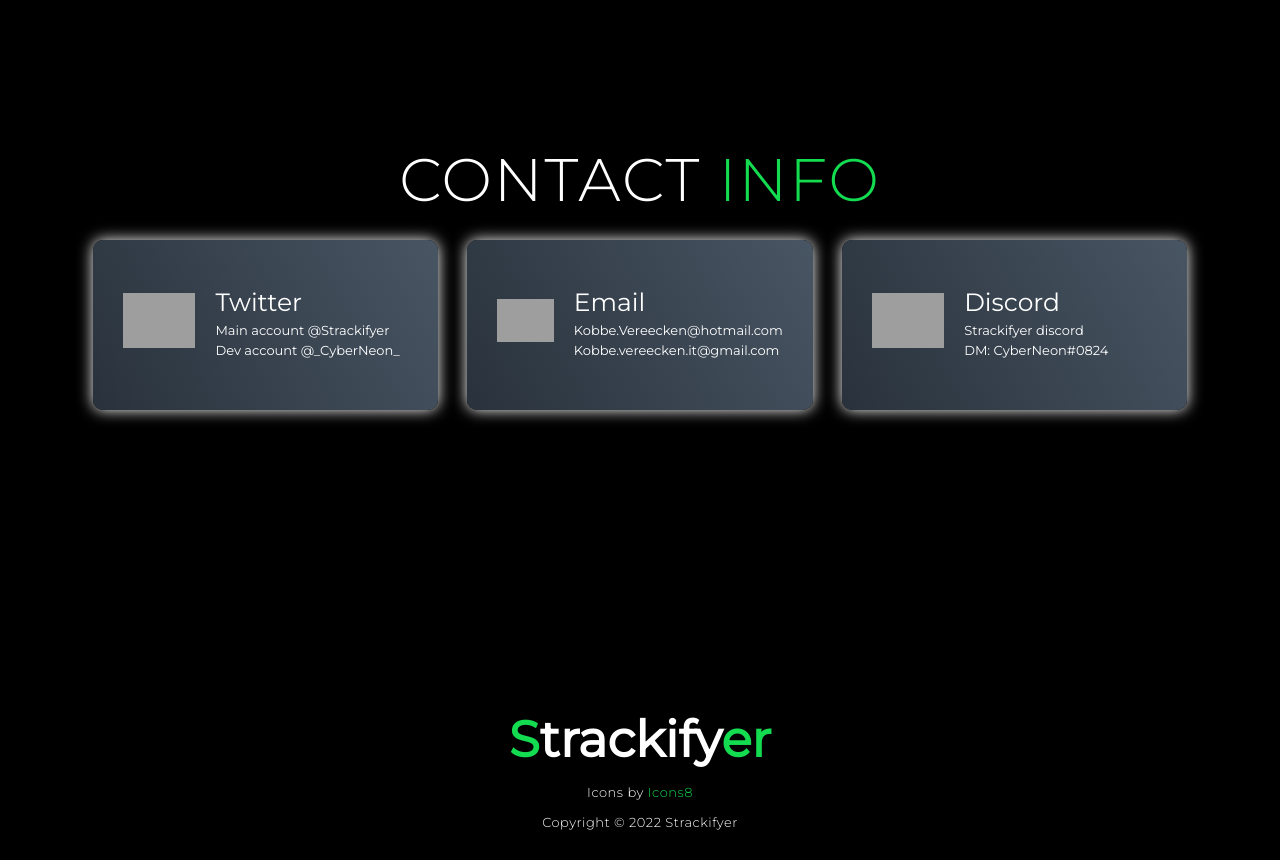
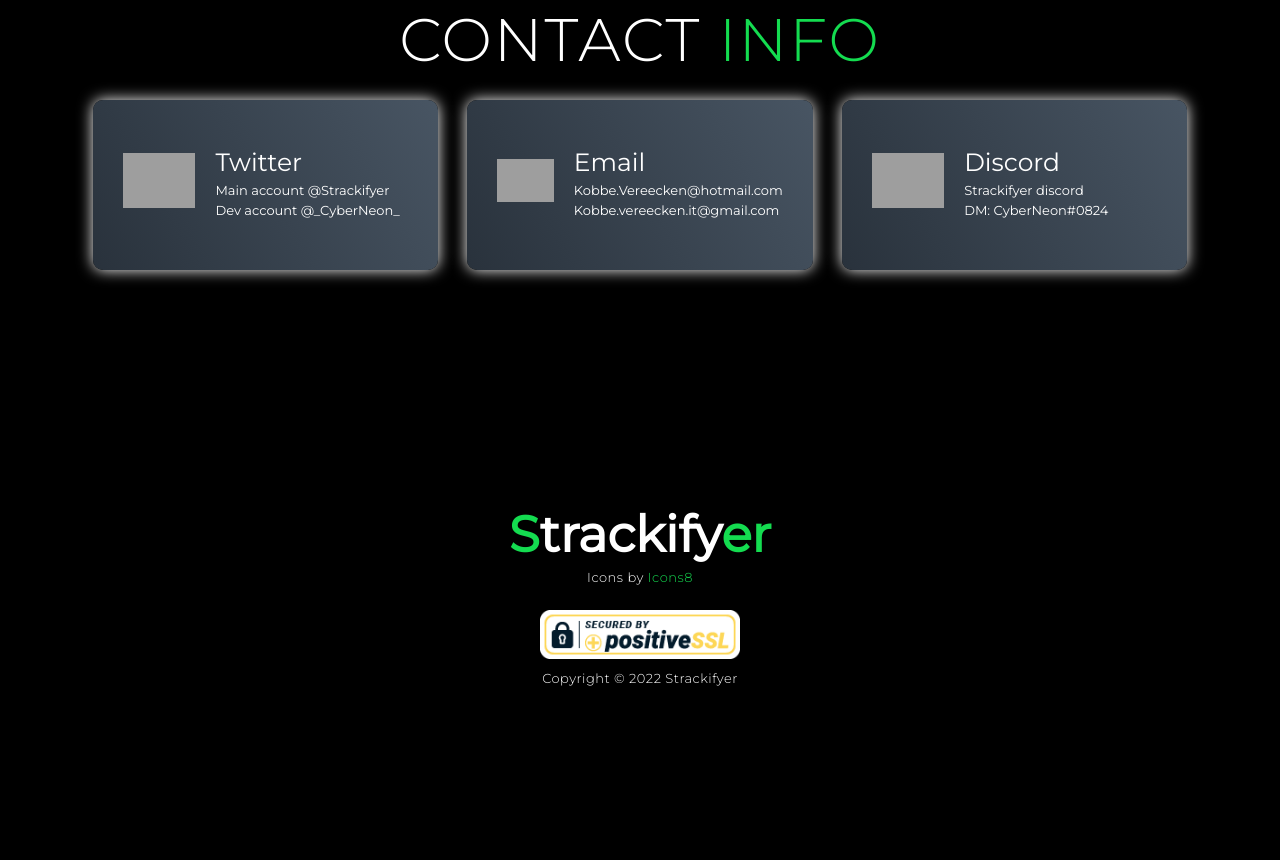
Before and after one commit to CyberNeonHD/Strackifyer, a plain HTML site: page Index.html in a window 1280 px wide. Shown: the part 4603-5463 px from the top of the page. After the commit the page ends 5300 px from the top, so only its background shows below. Drawn offline with Linux system fonts and the light colour scheme; grey boxes are pictures that could not be loaded.

Commit message:
adding the SSL image to the project

```diff
--- a/Index.html
+++ b/Index.html
@@ -13,7 +13,6 @@
   <script src="./assets/js/index.js"></script>
   <title>Strackifyer</title>
 </head>
-
 <body>
   <!-- Header -->
   <section id="header">
@@ -237,6 +236,7 @@
         <h4><span>S</span>trackify<span>er</span></h4>
       </div>
       <p>Icons by <a href="https://icons8.com/">Icons8</a></p>
+      <a href="https://www.positivessl.com/"><img src="./assets/media/positivessl.png" alt="Positivessl" title="Positivessl"></a>
       <p>Copyright © 2022 Strackifyer</p>
     </div>
   </section>
--- a/assets/css/style.css
+++ b/assets/css/style.css
@@ -83,7 +83,6 @@
 	font-weight: bold;
 	font-size: 5rem;
 	margin-top: 10px;
-	margin-bottom: 10px;
 }
 /* Header section */
 #header {
@@ -414,6 +413,7 @@
 	max-width: 1200px;
 	margin: 0 auto;
 	width: 90%;
+	min-height: 65vh;
 }
 #contact .contact-items {
 	/* max-width: 400px; */
@@ -466,11 +466,13 @@
 
 /* Footer */
 #footer {
+	padding-top: 10rem;
 	background-color: rgb(0, 0, 0);
 }
 #footer .footer {
 	min-height: 18rem;
 	flex-direction: column;
+	margin-bottom: 0.625rem;
 }
 #footer p {
 	color: white;
@@ -478,6 +480,10 @@
 }
 #footer a {
 	color: rgb(20, 220, 80);
+}
+#footer img {
+	margin-top: 2rem;
+	max-width: 20rem;
 }
 /* End Footer */
 /* CCS SPECIFICLY FOR STATS HTML */
```
Also changed, not shown: stats.html (+6 -5 lines), assets/media/positivessl.png (added).
